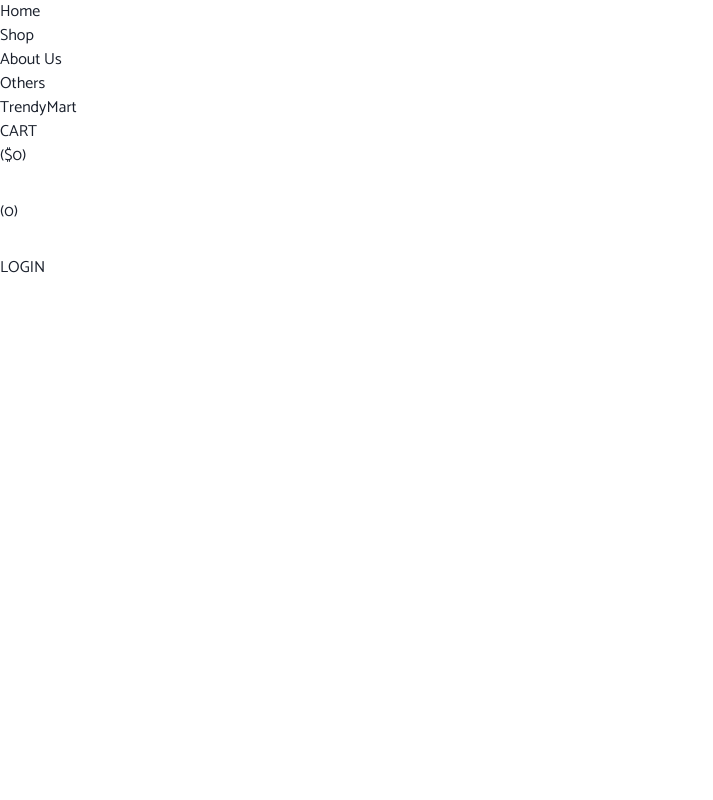
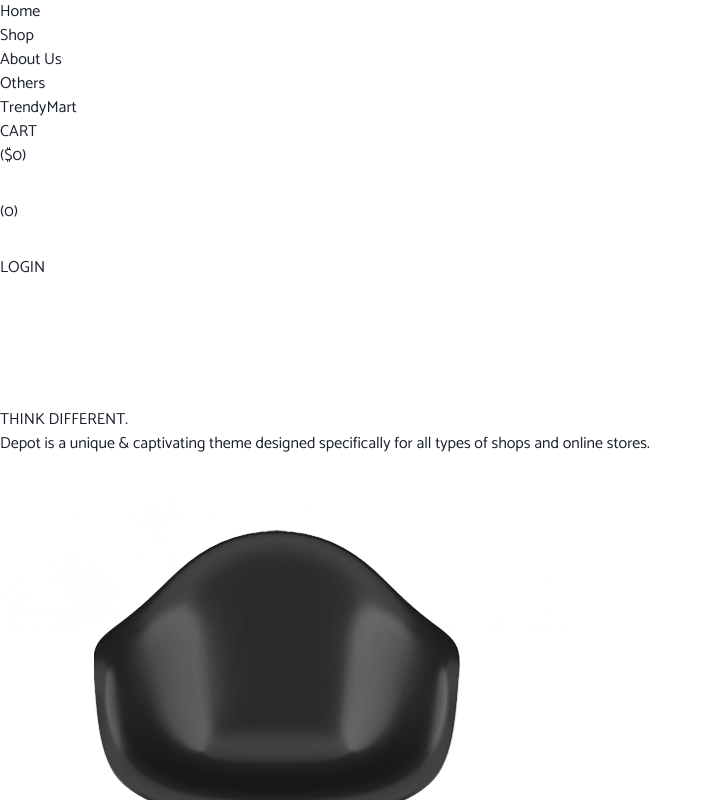
Before and after one commit to wdotgonzales/trendymart-ecommerce, a React (Vite) app: page / in a window 1280 px wide. Shown: the top 800 px of the page, without its empty margins (0-713 px from the left). Built offline with nearby package versions, Linux system fonts and the light colour scheme; some icons are missing.

Commit message:
import carousel component

```diff
--- a/src/pages/HomePage/HomePage.jsx
+++ b/src/pages/HomePage/HomePage.jsx
@@ -1,7 +1,9 @@
 import NavBar from "../../NavBar/NavBar";
+import Carousel from "./Carousel/Carousel";
 const HomePage = () => {
     return <>
         <NavBar />
+        <Carousel />
     </>
 }
 
```
